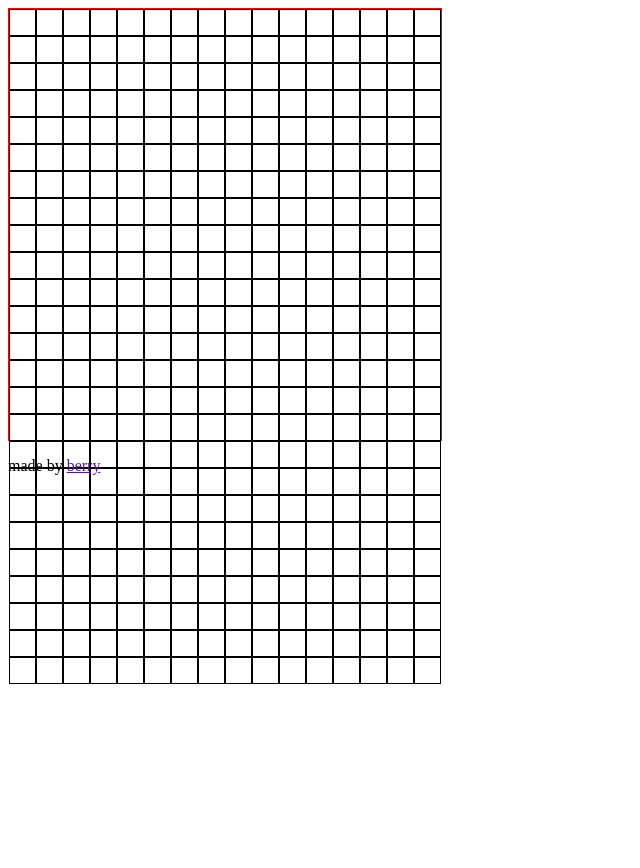
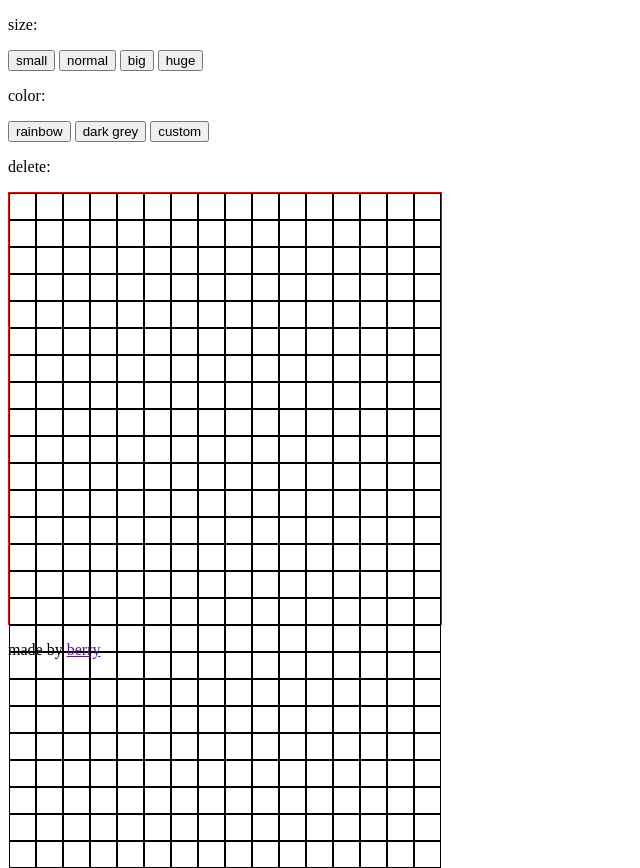
Before and after one commit to kathbo/etch-a-sketch, a plain HTML site: page index.html in a window 1280 px wide. Shown: the whole page, without its empty margins (0-640 px from the left). Before the commit the page ends 800 px from the top, so only its background shows below. Drawn offline with Linux system fonts and the light colour scheme.

Commit message:
size and color buttons

```diff
--- a/index.html
+++ b/index.html
@@ -10,9 +10,31 @@
 </head>
 <body>
     <div class="flex">
-        <div class="left"></div>
+        <div class="left">
+          <div class="size title">
+            <p>size:</p>
+            <div class="buttons">
+              <button onclick="createSquares(5)">small</button>
+              <button onclick="createSquares(20)">normal</button>
+              <button onclick="createSquares(34)">big</button>
+              <button onclick="createSquares(64)">huge</button>
+            </div>
+          </div>
+        <div class="color title">
+          <p>color:</p>
+          <div class="buttons">
+            <button onclick='currentColor = "rainbow"; console.log(currentColor)'>rainbow</button>
+            <button onclick='currentColor = "grey"; console.log(currentColor)'>dark grey</button>
+            <button onclick='currentColor = "custom"; console.log(currentColor)'>custom</button>
+          </div>
+        </div>
+        <div class="delete title">
+          <p>delete: </p>
+        </div>
+        </div>
+
         <div class="grids"></div>
-    </div>
-    <p>made by <a href="">berry</a></p>
+      </div>
+      <p>made by <a href="">berry</a></p>
 </body>
 </html>
```
